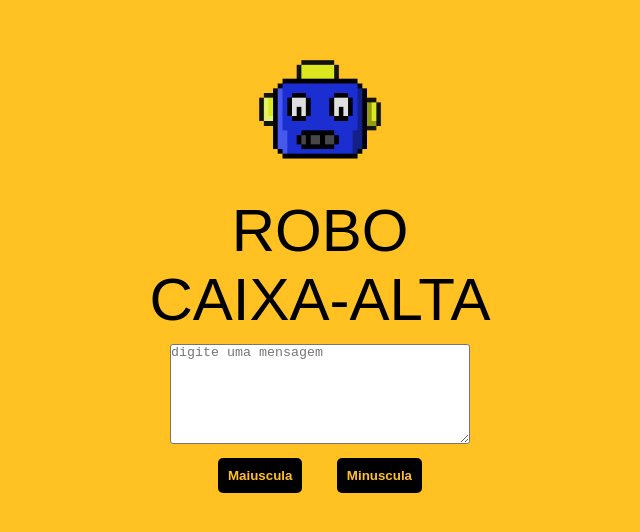
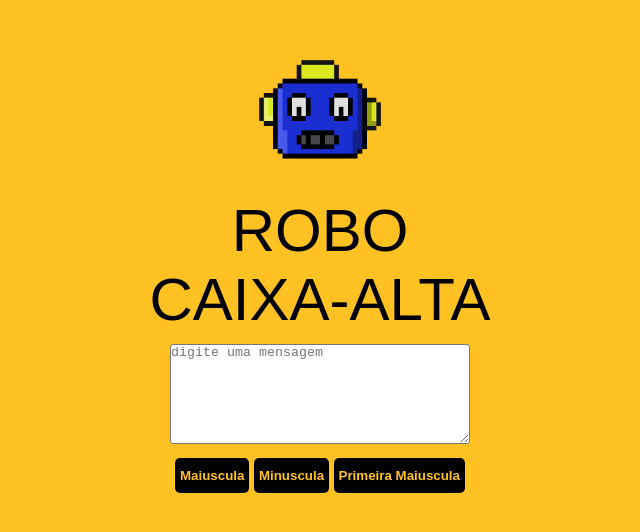
Before and after one commit to bruno34154/Robo-caixa-alta, a plain HTML site: page index.html in a window 1280 px wide. Shown: the part 126-658 px from the top of the page, without its empty margins (320-960 px from the left). Drawn offline with Linux system fonts and the light colour scheme.

Commit message:
adiciona botão primeira maiuscula

```diff
--- a/index.html
+++ b/index.html
@@ -14,6 +14,7 @@
 		<div class="buttonsArea">
 			<button class="buttonInput" onclick="upper()">Maiuscula</button>
 			<button class="buttonInput" onclick="lower()">Minuscula</button>
+			<button class="buttonInput" onclick="firstUpper()">Primeira Maiuscula</button>
 		</div>
 	</div>
 	<p id="valorDigitado"></p>
--- a/main.js
+++ b/main.js
@@ -11,3 +11,13 @@ function upper(){
 function lower(){
 	result.innerText = textOrigin.value.toLowerCase()
 }
+
+function firstUpper(){
+	var firstLetter = textOrigin.value.slice(0, 1)
+	var stringLeft = textOrigin.value.slice(1)
+
+
+	result.innerText = firstLetter.toUpperCase() + stringLeft
+
+
+}
--- a/style.css
+++ b/style.css
@@ -21,6 +21,7 @@ body{
 }
 #form{
 	margin-top: 10px;
+
 }
 
 .text{
@@ -30,6 +31,7 @@ body{
 }
 
 #textInput{
+
 	border-radius: 3px;
 	width: 300px;
 	height: 100px;
@@ -40,14 +42,14 @@ body{
 	display: flex;
 	align-items: center;
 	justify-content: space-between;
-	padding:10px 3rem;
+	padding:10px 5px;
 
 }
 
 .buttonInput{
 	appearance: none;
 	-webkit-appearance: none;
-	padding: 10px;
+	padding: 10px 5px;
 	border: none;
 	border-radius: 5px;
 	font-weight: 600;
```
